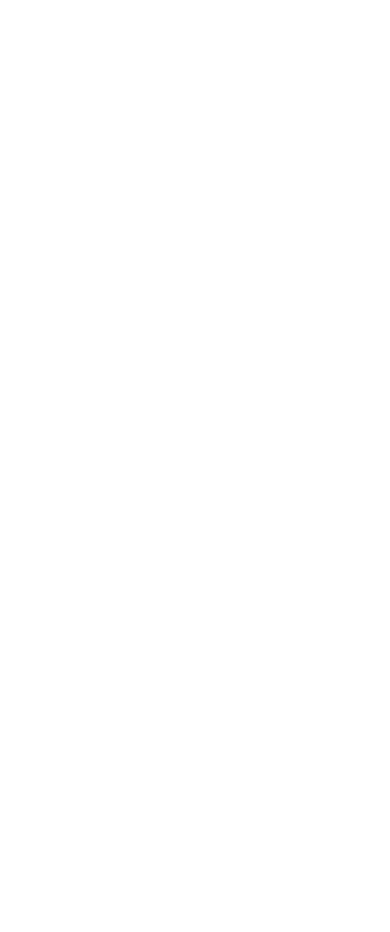
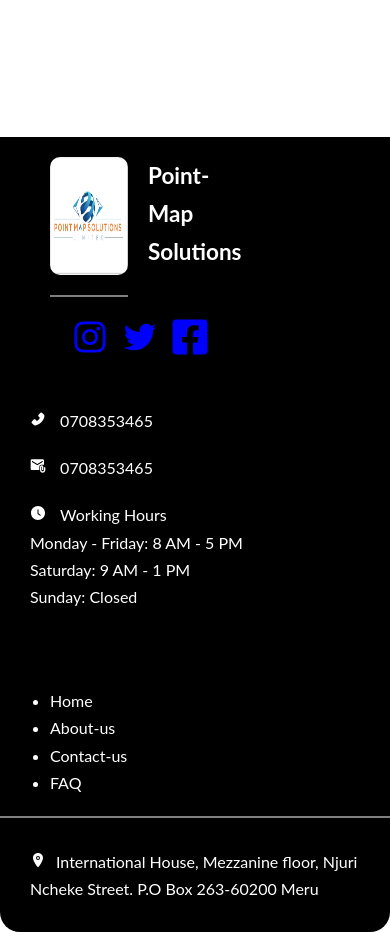
Before and after one commit to Alexkimathi/survey, a React (Create React App) app: page / in a window 390 px wide. Shown: the part 4320-5252 px from the top of the page. Before the commit the page ends 4457 px from the top, so only its background shows below. Built offline with nearby package versions, Linux system fonts and the light colour scheme.

Commit message:
footer section

```diff
--- a/src/components/Features/feature.css
+++ b/src/components/Features/feature.css
@@ -67,7 +67,7 @@
 /*media query tablet */
 @media screen and (max-width: 1024px) {
 
-  /* .row .col-1-of-4 {
+  .row .col-1-of-4 {
     width: calc((100% - 1 * 6rem) / 1);
     padding-left: 3.5rem;
   }
@@ -100,7 +100,7 @@
   .heading-secondary-1:hover {
     transform: skewY(2deg) skewX(15deg) scale(1.1);
     text-shadow: 0.5rem 1rem 1rem rgba(72, 50, 50, 0.2);
-  } */
+  }
 }
 
 /*media query phones */
--- a/src/components/Home/Home.js
+++ b/src/components/Home/Home.js
@@ -5,6 +5,7 @@ import About from "../About/About";
 import Navbar from "../NavBar";
 import Features from "./../Features/Features";
 import Reviews from "./../Review/Reviews";
+import Footer from "./../footer/Footer"
 
 function Home() {
   return (
@@ -27,6 +28,7 @@ function Home() {
 
       <Features />
       <Reviews />
+      <Footer />
     </div>
   );
 }
--- /dev/null
+++ b/src/components/Navbar/navbar.css
@@ -0,0 +1,55 @@
+
+.header__logo-box {
+    position: absolute;
+
+    display: flex;
+    top: 4rem;
+    left: 4rem;
+  }
+  .items {
+    margin-left: 25rem;
+    font-size: 0.5rem;
+  }
+
+
+
+  .header__logo {
+    margin-right: 2rem;
+    height: 7rem;
+    border-radius: 1rem;
+
+  }
+
+
+
+  /*media query tablet */
+  @media screen and (max-width: 1024px) {
+    .header__logo-box {
+      margin-top: 0;
+      top: .5rem;
+      left: .5rem;
+      justify-content: space-between;
+    }
+
+    .header__logo {
+      margin-right: 1rem;
+      height: 5rem;
+      border-radius: 1rem;
+    }
+    .header__logo-box{
+      font-size: 1.3rem;
+    }
+  }
+
+
+  /*media query phones */
+  @media screen and (max-width: 600px) {
+    body{
+        margin: 0;
+        padding: 0;
+    }
+
+
+
+
+  }
--- /dev/null
+++ b/src/components/footer/data.js
@@ -0,0 +1,13 @@
+import {AiOutlineInstagram} from 'react-icons/ai'
+import {AiOutlineTwitter} from 'react-icons/ai'
+import {FaFacebookSquare} from 'react-icons/fa'
+
+
+
+const data = [
+    {id: 1, link: 'https://instagram.com', icon: <AiOutlineInstagram/>},
+    {id: 2, link: 'https://twitter.com', icon: <AiOutlineTwitter/>},
+    {id: 3, link: 'https://facebook.com', icon: <FaFacebookSquare/>},
+
+]
+export default data
--- a/src/components/footer/footer.css
+++ b/src/components/footer/footer.css
@@ -0,0 +1,133 @@
+.footer {
+  /* padding: 2rem; */
+  margin: 2rem;
+  display: flex;
+  justify-content: space-around;
+  background-color: black;
+  color: white;
+  border-bottom-left-radius: 2rem;
+  border-bottom-right-radius: 2rem;
+}
+.logo {
+  display: flex;
+}
+.logo__text {
+  width: 15vw;
+  list-style: none;
+}
+.line {
+  height: 2px;
+  border-width: 0;
+  color: gray;
+  background-color: gray;
+}
+
+.left__side {
+  width: 20vw;
+  margin: 5rem 5rem 0;
+  /* background-color: red; */
+}
+.footer__logo {
+  margin-bottom: 2rem;
+  margin-right: 2rem;
+  height: 14vh;
+  border-radius: 1rem;
+}
+
+.header__socials {
+  margin: 3rem;
+  display: flex;
+  font-size: 2rem;
+  gap: 1rem;
+}
+.header__socials a {
+  width: 4rem;
+  aspect-ratio: 1/1;
+  background: var(--color-light);
+  color: var(--color-black);
+  display: grid;
+  place-items: center;
+  border-radius: var(--border-radius-3);
+}
+
+.header__socials a:hover {
+  background: var(--color-primary);
+  color: var(--color-white);
+  transform: translateX(-0.5rem);
+}
+.footer__socials {
+  margin-right: 10rem;
+  display: grid;
+  width: 18vw;
+}
+.footer__socials a {
+  margin: 1rem;
+  /* font-size: 2rem; */
+}
+.footer__socials a:hover {
+    background: var(--color-primary);
+    color: var(--color-white);
+    transform: translateX(-0.5rem);
+  }
+.footer__socials span {
+  margin: 1rem;
+}
+.footer__links {
+  text-decoration: none;
+  margin: 2rem;
+  width: 20vw;
+}
+
+
+
+
+/*media query tablet */
+@media screen and (max-width: 1024px) {
+
+
+  }
+
+  /*media query phones */
+  @media screen and (max-width: 600px) {
+    .footer {
+       margin: 0;
+       padding: 0;
+        display: grid;
+
+      }
+      .logo {
+        font-size: 1.5rem;
+        width: 100%;
+
+      }
+      .left__side {
+        margin-top: 2rem;
+
+      }
+      .header__socials {
+        margin: 2rem;
+        display: flex;
+        font-size: 4rem;
+        color: blue;
+        width: 100%;
+      }
+      .footer__links {
+        width: 100%;
+        margin-left: 5rem;
+      }
+      .footer__socials {
+
+        width: 90%;
+        margin: 2rem;
+      }
+      .footer__logo{
+        width: 100%;
+
+
+
+      }
+
+
+
+
+  }
--- a/src/components/footer/footer.js
+++ b/src/components/footer/footer.js
@@ -1,9 +1,81 @@
-import React from 'react'
+import React from "react";
+import logo from "../../img/map.jpeg";
+import "./footer.css";
+import data from "./data";
+import { AiFillPhone } from "react-icons/ai";
+import { MdAttachEmail } from "react-icons/md";
+import { AiFillClockCircle } from "react-icons/ai";
+import { IoLocation } from "react-icons/io5";
 
-function footer() {
+function Footer() {
   return (
-    <div>footer</div>
-  )
+    <div>
+      <div className="footer">
+        <div className="left__side">
+          <div className="logo">
+            <img src={logo} alt="food-1" className="footer__logo" />
+            <h2 className="logo__text">Point-Map Solutions</h2>
+          </div>
+          <hr className="line" />
+          <div className="header__socials">
+            {data.map((item) => (
+              <a
+                key={item.id}
+                href={item.link}
+                target="_blank"
+                rel="noopener noreferrer"
+              >
+                {item.icon}
+              </a>
+            ))}
+          </div>
+        </div>
+
+        <div>
+          <div className="footer__socials">
+            <a>
+              <AiFillPhone /> <span>0708353465</span>{" "}
+            </a>
+            <a>
+              <MdAttachEmail /> <span>0708353465</span>{" "}
+            </a>
+            <a>
+              <AiFillClockCircle />{" "}
+              <span>
+                Working Hours
+                <p>Monday - Friday: 8 AM - 5 PM</p>
+                <p> Saturday: 9 AM - 1 PM</p>
+                <p>Sunday: Closed</p>
+              </span>
+            </a>
+          </div>
+        </div>
+
+        <div className="footer__links">
+          <ul>
+            <li>Home</li>
+            <li>About-us</li>
+            <li>Contact-us </li>
+            <li>FAQ</li>
+          </ul>
+        </div>
+
+        <hr className="line" />
+
+        <div>
+          <div className="footer__socials">
+            <a>
+              <IoLocation />
+              <span>
+                International House, Mezzanine floor, Njuri Ncheke Street. P.O
+                Box 263-60200 Meru
+              </span>
+            </a>
+          </div>
+        </div>
+      </div>
+    </div>
+  );
 }
 
-export default footer
+export default Footer;
```
Also changed, not shown: src/components/Navbar/NavBar.js (added, +44 -0 lines).
